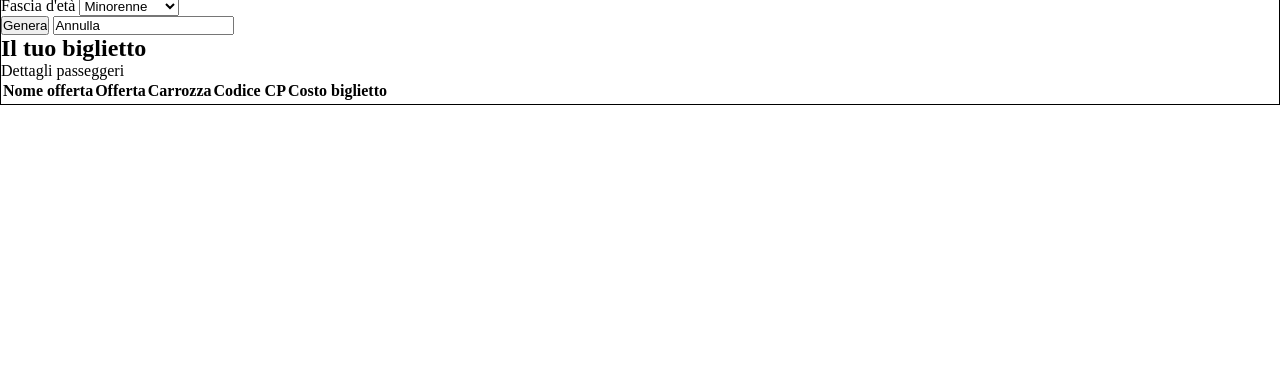
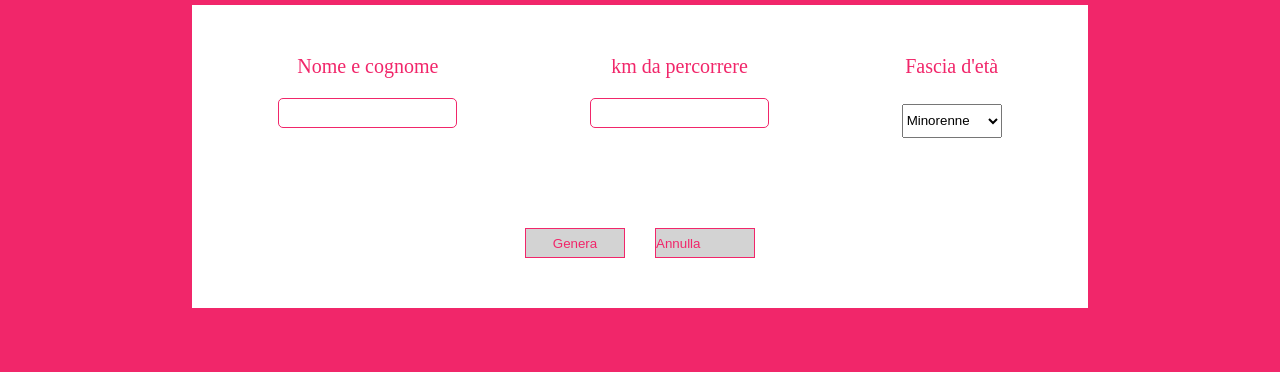
Before and after one commit to AlessandroVenti/js-biglietto-treno-form-megapro, a plain HTML site: page index.html in a window 1280 px wide. Shown: the part 69-441 px from the top of the page. Drawn offline with Linux system fonts and the light colour scheme.

Commit message:
Structure done, js 80% done

```diff
--- a/css/style.css
+++ b/css/style.css
@@ -4,6 +4,105 @@
     padding: 0;
 }
 
+body {
+    background-color: rgb(241, 38, 106);
+}
+
 .container {
+    display: flex;
+    flex-wrap: wrap;
+    justify-content: center;
+    height: 100vh;
+    text-align: center;
+}
+
+div.container h2 {
+    flex-basis: 100%;
+    margin: 20px 0;
+    color: white;
+    font-size: 30px;
+}
+
+.row {
+    background-color: white;
+    margin-bottom: 50px;
+    flex-basis: 70%;
+}
+
+div.row div.input {
+    display: flex;
+    justify-content: space-around;
+}
+
+div.row div.input div {
+    flex-basis: 10%;
+    display: flex;
+    flex-wrap: wrap;
+    margin: 0 25px;
+}
+
+div.row div.input div label,
+div.row div.input div input {
+    flex-basis: 100%;
+    margin: 10px 0;
+}
+div.row div.input div label {
+color: rgb(241, 38, 106);
+font-size: 20px;
+}
+
+div.row div.input div input {
+    border: 1px solid rgb(241, 38, 106);
+    height: 30px;
+    border-radius: 5px;
+}
+
+select {
+    flex-basis: 100%;
+}
+
+div.row div.action {
+    display: flex;
+    justify-content: center;
+    text-align: center;
+}
+
+div.row div.action input {
+    margin: 30px 15px;
+    height: 30px;
+    background-color: lightgrey;
+    border: 1px solid rgb(241, 38, 106);
+    color: rgb(241, 38, 106);
+    width: 100px;
+}
+
+div.row div {
+    display: flex;
+    flex-wrap: wrap;
+    justify-content: flex-start;
+    padding: 20px;
+}
+
+div.row div p,
+div.row div table {
+    flex-basis: 100%;
+    text-align: left;
+}
+
+div.row div p {
+    font-size: 30px;
+}
+
+table {
     border: 1px solid black;
 }
+
+table tbody tr td,
+table thead tr th {
+    padding: 40px 0;
+}
+
+table thead tr th:first-child,
+table tbody tr td:first-child {
+    background-color: grey;
+}
--- a/index.html
+++ b/index.html
@@ -10,9 +10,9 @@
 
     <div class="container">
 
+        <h2>Calcola il prezzo del tuo biglietto</h2>
+
         <div class="row">
-
-            <h2>Calcola il prezzo del tuo biglietto</h2>
 
             <div class="input">
 
@@ -44,13 +44,13 @@
 
         </div>
 
+        <h2>Il tuo biglietto</h2>
+
         <div class="row">
-
-            <h2>Il tuo biglietto</h2>
 
             <div>
 
-                <p>Dettagli passeggeri</p>
+                <p>Dettaglio passeggeri</p>
 
                 <table>
                     <thead>
@@ -64,8 +64,8 @@
                     </thead>
                     <tbody>
                         <tr>
-                            <td></td>
-                            <td></td>
+                            <td id="thename"></td>
+                            <td id="offerta"></td>
                             <td></td>
                             <td id="cp"></td>
                             <td id="costo-totale"></td>
--- a/js/script.js
+++ b/js/script.js
@@ -12,6 +12,8 @@ generaBtn.addEventListener('click', function() {
     var età = document.getElementById("età").value;
     console.log(name, distanza, età);
 
+    document.getElementById("thename").innerHTML = name;
+
     if(name !== "" && distanza > 0 && età !== "") {
         // console.log("ok");
         prezzoTotale = prezzoCorrente * distanza;
@@ -23,6 +25,7 @@ generaBtn.addEventListener('click', function() {
             // console.log("minorenne", età);
             var sconto = prezzoTotale * 0.2;
             prezzoTotale -= sconto;
+
 
         } else if (età === 3) {
             console.log("over65", età);
```
Also changed, not shown: screen/Schermata 2021-03-10 alle 15.43.12.png (added), 1 other file.
